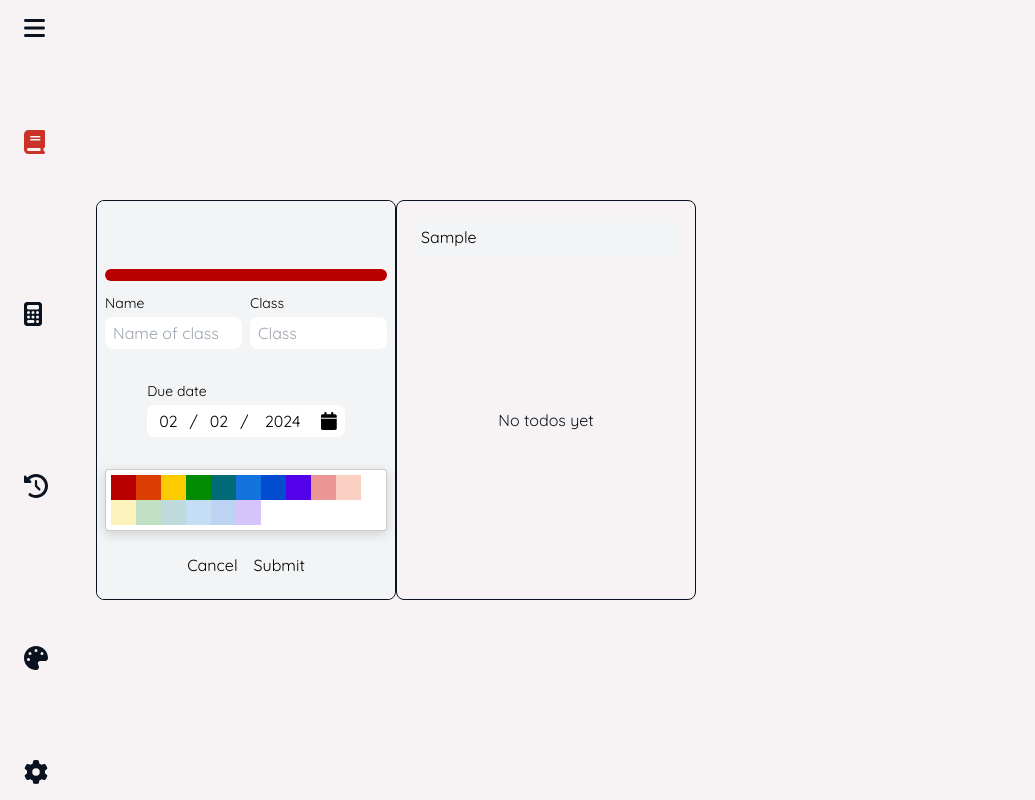
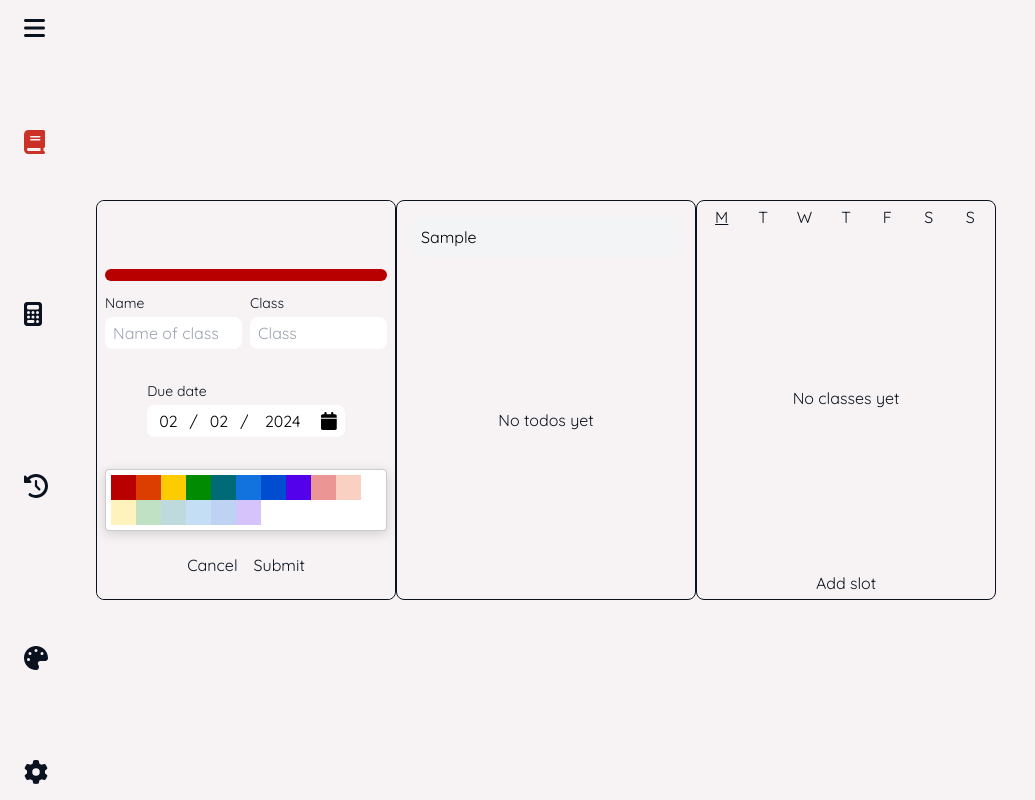
Before and after one commit to LukasMaselsky/Planel, a React (Vite) app in the folder client/: page /organise in a window 1280 px wide. Both pictures are taken after typing "Sample" into the empty fields and a click on the button "Add assignment". Shown: the whole page, without its empty margins (0-1035 px from the left). Built offline with nearby package versions, Linux system fonts and the light colour scheme.

Commit message:
small colour changes

```diff
--- a/client/src/components/Assignments/Assignments.tsx
+++ b/client/src/components/Assignments/Assignments.tsx
@@ -5,16 +5,7 @@ import UpdateAssignment from "./UpdateAssignment";
 import AssignmentItem from "./AssignmentItem";
 import { getCurrentDate } from "../../utils/getCurrentDate";
 import { ActivityContext } from "../../context/activityContext";
-
-const dateToString = (date: Date) => {
-    const day = date.getDate() < 10 ? "0" + date.getDate() : date.getDate();
-    const month =
-        date.getMonth() + 1 < 10
-            ? "0" + (date.getMonth() + 1)
-            : date.getMonth() + 1;
-    const year = date.getFullYear();
-    return `${day}/${month}/${year}`;
-};
+import { dateToString } from "../../utils/dateToString";
 
 export interface Assignments {
     name: string;
--- a/client/src/components/Assignments/UpdateAssignment.tsx
+++ b/client/src/components/Assignments/UpdateAssignment.tsx
@@ -109,7 +109,7 @@ export default function UpdateAssignment({
     };
 
     return (
-        <div className="absolute left-0 top-0 h-full w-full rounded-lg bg-gray-100 p-2">
+        <div className="absolute left-0 top-0 h-full w-full rounded-lg bg-bg p-2 text-text">
             <form
                 className="grid h-full grid-rows-[1fr_auto_1fr]"
                 onSubmit={handleSubmit(onSubmit)}
@@ -153,9 +153,12 @@ export default function UpdateAssignment({
                         <AddError error={errors.name || errors.class} />
                     </div>
                     <div>
-                        <div className="flex w-full justify-center gap-2">
+                        <div className="flex w-full justify-center gap-2 text-black">
                             <div className="relative flex w-[70%] flex-col gap-1">
-                                <label htmlFor="name" className="text-sm">
+                                <label
+                                    htmlFor="name"
+                                    className="text-sm text-text"
+                                >
                                     Due date
                                 </label>
                                 <div className="flex items-center gap-1 rounded-lg bg-white">
--- a/client/src/components/Calendar/Calendar.tsx
+++ b/client/src/components/Calendar/Calendar.tsx
@@ -134,13 +134,13 @@ export default function Calendar({ date, setDate, size }: Props) {
                                 key={i}
                                 onClick={() => setDay(i - days.startDay + 1)}
                                 className={twMerge(
-                                    "relative flex aspect-square cursor-pointer items-center justify-center after:absolute after:left-[50%] after:top-[50%] after:z-[0] after:size-7 after:translate-x-[-50%] after:translate-y-[-50%] after:rounded-[50%] after:border-[1px] after:border-red-500",
+                                    "relative flex aspect-square cursor-pointer items-center justify-center after:absolute after:left-[50%] after:top-[50%] after:z-[0] after:size-7 after:translate-x-[-50%] after:translate-y-[-50%] after:rounded-[50%] after:border-[1px] after:bg-red-500",
                                     i - days.startDay + 1 == Number(date.day)
                                         ? "after:visible"
                                         : "after:hidden",
                                 )}
                             >
-                                <p className="select-none">
+                                <p className="z-10 select-none">
                                     {i - days.startDay + 1}
                                 </p>
                             </div>
--- a/client/src/components/Schedule/Schedule.tsx
+++ b/client/src/components/Schedule/Schedule.tsx
@@ -128,7 +128,7 @@ export default function Schedule({ width, height }: Props) {
         return false;
     };
 
-    //! don't close add slot if overlap
+    // TODO: don't close add slot if overlap
 
     const updateSchedule = (data: ScheduleValues): boolean => {
         let schedule: Schedule[] = getSchedule();
@@ -230,7 +230,7 @@ export default function Schedule({ width, height }: Props) {
 
     return (
         <div
-            className="relative flex flex-col gap-2 rounded-lg border-[1px] border-black p-1"
+            className="relative flex flex-col gap-2 rounded-lg border-[1px] border-text p-1 text-text"
             style={{ width: width, height: height }}
         >
             <div className="flex w-full">
@@ -273,4 +273,4 @@ export default function Schedule({ width, height }: Props) {
     );
 }
 
-//! sort the data by start time
+// TODO: sort the data by start time
--- a/client/src/components/Todo/TodoItem.tsx
+++ b/client/src/components/Todo/TodoItem.tsx
@@ -22,15 +22,15 @@ export default function TodoItem({ id, text, deleteTodo, updateTodo }: Props) {
     };
 
     return (
-        <div className="flex w-full items-center gap-2 border-b p-2">
+        <div className="flex items-center gap-2 overflow-hidden border-b p-2">
             <input
                 onClick={() => deleteTodo(id)}
                 type="checkbox"
-                className="h-5 w-5 cursor-pointer appearance-none bg-gray-300 outline-0 after:relative after:left-[37%] after:top-[15%] after:hidden after:h-[50%] after:w-[30%] after:rotate-45 after:border-b-2 after:border-l-0 after:border-r-2 after:border-t-0 after:border-black after:content-[''] checked:bg-green-300 checked:after:block"
+                className="h-5 shrink-0 grow-0 basis-5 cursor-pointer appearance-none bg-gray-300 outline-0 after:relative after:left-[37%] after:top-[15%] after:hidden after:h-[50%] after:w-[30%] after:rotate-45 after:border-b-2 after:border-l-0 after:border-r-2 after:border-t-0 after:border-black after:content-[''] checked:bg-green-300 checked:after:block"
             ></input>
             <input
                 type="text"
-                className="flex w-full items-center px-2 text-black focus:outline-none"
+                className="flex grow items-center px-2 text-black focus:outline-none"
                 value={todoText}
                 onBlur={handleUpdate}
                 onChange={(e) => setTodoText(e.target.value)}
--- a/client/src/routes/organise.tsx
+++ b/client/src/routes/organise.tsx
@@ -1,6 +1,7 @@
 import { createFileRoute } from "@tanstack/react-router";
 import Assignments from "../components/Assignments/Assignments";
 import Todo from "../components/Todo/Todo";
+import Schedule from "../components/Schedule/Schedule";
 
 export const Route = createFileRoute("/organise")({
     component: Organise,
@@ -11,6 +12,7 @@ function Organise() {
         <div className="flex h-[100vh] w-full items-center bg-bg p-4 transition-colors">
             <Assignments height={"400px"} width={"300px"} />
             <Todo height={"400px"} width={"300px"} />
+            <Schedule height={"400px"} width={"300px"} />
         </div>
     );
 }
--- /dev/null
+++ b/client/src/utils/dateToString.ts
@@ -0,0 +1,9 @@
+export const dateToString = (date: Date) => {
+    const day = date.getDate() < 10 ? "0" + date.getDate() : date.getDate();
+    const month =
+        date.getMonth() + 1 < 10
+            ? "0" + (date.getMonth() + 1)
+            : date.getMonth() + 1;
+    const year = date.getFullYear();
+    return `${day}/${month}/${year}`;
+};
```
